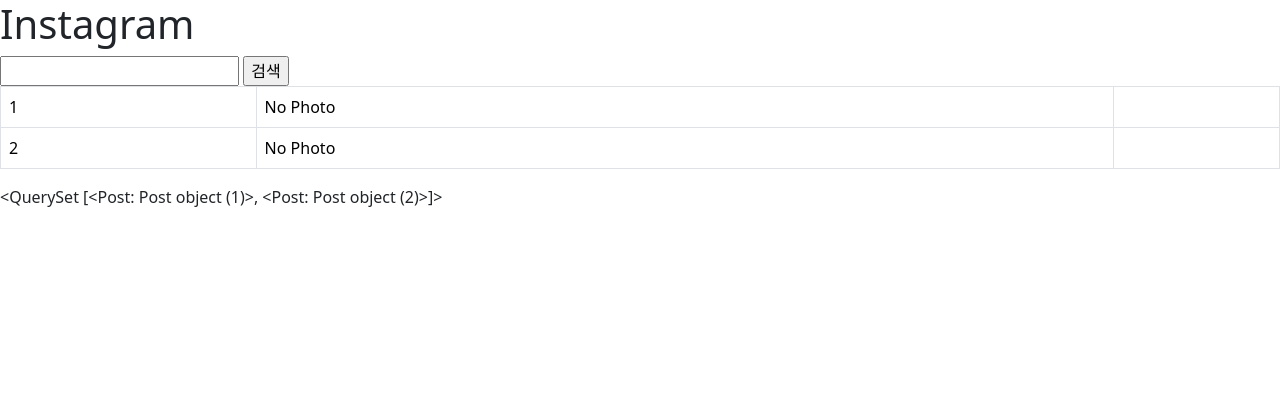
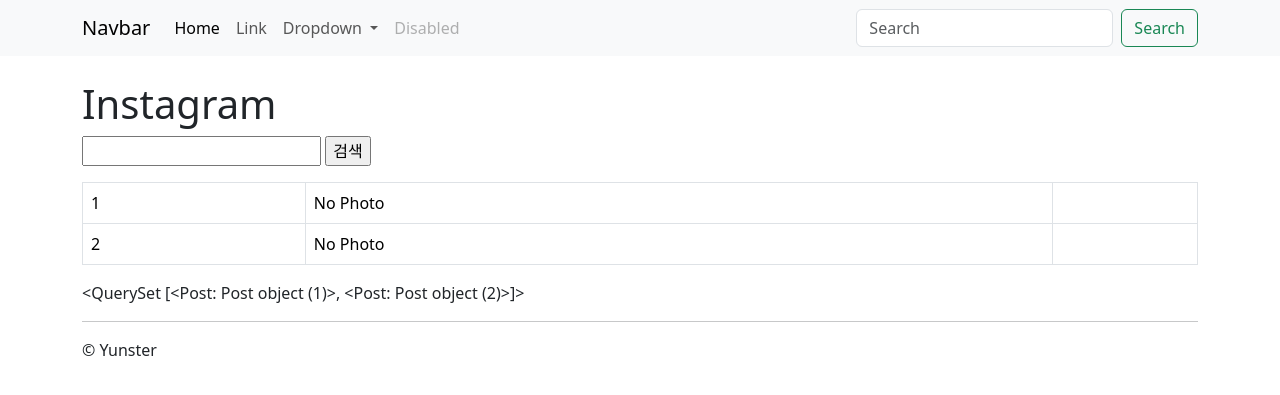
Before and after one commit to Yunster777/askcompany, a Django app: template templates/instagram/post_list.html in a window 1280 px wide. Shown: the top 395 px of the page. Run offline with Django 4.2, Linux system fonts and the light colour scheme; the template is opened without the code that fills it: values that come from a table or form of the project are taken from there, others are empty; data comes from the database, SQL or seed files in the repository; both versions use the stored data as it was after the commit; some libraries are stand-ins or nearby versions.

Commit message:
장고 강의(섹션 5-3 ing)

```diff
--- a/accounts/models.py
+++ b/accounts/models.py
@@ -3,7 +3,6 @@ from django.db import models
 
 
 class Profile(models.Model):
-    user = models.OneToOneField(settings.AUTH_USER_MODEL,
-                                on_delete=models.CASCADE)
+    user = models.OneToOneField(settings.AUTH_USER_MODEL, on_delete=models.CASCADE)
     address = models.CharField(max_length=100)
     zipcode = models.CharField(max_length=6)
--- a/blog1/urls.py
+++ b/blog1/urls.py
@@ -1,7 +1,7 @@
 from django.urls import path
 from .views import post_list
 
-app_name = 'blog1'
+app_name = "blog1"
 urlpatterns = [
-    path('', post_list),
+    path("", post_list),
 ]
--- a/blog1/views.py
+++ b/blog1/views.py
@@ -5,6 +5,6 @@ from .models import Post
 def post_list(request):
     qs = Post.objects.all()
     context = {
-        'post_list': qs,
+        "post_list": qs,
     }
-    return render(request, 'blog1/post_list.html', context)
+    return render(request, "blog1/post_list.html", context)
--- a/instagram/urls.py
+++ b/instagram/urls.py
@@ -1,25 +1,39 @@
 from django.urls import path, re_path, register_converter
-from .views import post_list, post_detail, archives_year
+
+from .views import (
+    post_list,
+    post_detail,
+    post_archive,
+    post_archive_year,
+    post_archive_month,
+    post_archive_day,
+)
+
+from .converters import YearConverter, MonthConverter, DayConverter
 
 
-class YearConverter:
-    regex = r'20\d{2}'
-
-    def to_python(self, value):
-        return int(value)
-
-    def to_url(self, value):
-        return str(value)
+register_converter(YearConverter, "year")
+register_converter(MonthConverter, "month")
+register_converter(DayConverter, "day")
 
 
-register_converter(YearConverter, 'year')
-
-
-app_name = 'instagram'
+app_name = "instagram"
 urlpatterns = [
-    path('', post_list, name='post_list'),
-    path('<int:pk>/', post_detail, name='post_detail'),
+    path("", post_list, name="post_list"),
+    path("<int:pk>/", post_detail, name="post_detail"),
     # path('archives/<int:year>/', archives_year),
     # re_path(r'archives/(?P<year>20\d{2})/', archives_year),
-    path('archives/<year:year>/', archives_year),
+    # path('archives/<year:year>/', archives_year),
+    path("archives/", post_archive, name="post_archive"),
+    path("archives/<year:year>/", post_archive_year, name="post_archive_year"),
+    path(
+        "archives/<year:year>/<month:month>/",
+        post_archive_month,
+        name="post_archive_month",
+    ),
+    path(
+        "archives/<year:year>/<month:month>/<day:day>/",
+        post_archive_day,
+        name="post_archive_day",
+    ),
 ]
--- /dev/null
+++ b/templates/instagram/layout.html
@@ -0,0 +1,82 @@
+{% load static %}
+
+<!doctype html>
+<html lang="ko">
+<head>
+    <meta charset="utf-8">
+    <title>{% block title %}{% endblock title %}</title>
+
+    <link rel="stylesheet"
+          href="{% static 'bootstrap-5.3.2-dist/css/bootstrap.css' %}">
+    <link rel="shortcut icon" href="{% static 'favicon.ico' %}">
+    <script src="{% static 'jquery-3.7.1.min.js' %}"></script>
+    <script src="{% static 'bootstrap-5.3.2-dist/js/bootstrap.js' %}"></script>
+    <style>
+        body {
+            padding-top: 5rem;
+            padding-bottom: 2rem;
+        }
+    </style>
+</head>
+<body>
+<nav class="navbar navbar-expand-lg bg-body-tertiary fixed-top bg-primary">
+    <div class="container">
+        <a class="navbar-brand" href="#">Navbar</a>
+        <button class="navbar-toggler" type="button" data-bs-toggle="collapse"
+                data-bs-target="#navbarSupportedContent"
+                aria-controls="navbarSupportedContent" aria-expanded="false"
+                aria-label="Toggle navigation">
+            <span class="navbar-toggler-icon"></span>
+        </button>
+        <div class="collapse navbar-collapse" id="navbarSupportedContent">
+            <ul class="navbar-nav me-auto mb-2 mb-lg-0">
+                <li class="nav-item">
+                    <a class="nav-link active" aria-current="page" href="#">Home</a>
+                </li>
+                <li class="nav-item">
+                    <a class="nav-link" href="#">Link</a>
+                </li>
+                <li class="nav-item dropdown">
+                    <a class="nav-link dropdown-toggle" href="#" role="button"
+                       data-bs-toggle="dropdown" aria-expanded="false">
+                        Dropdown
+                    </a>
+                    <ul class="dropdown-menu">
+                        <li><a class="dropdown-item" href="#">Action</a></li>
+                        <li><a class="dropdown-item" href="#">Another
+                            action</a></li>
+                        <li>
+                            <hr class="dropdown-divider">
+                        </li>
+                        <li><a class="dropdown-item" href="#">Something else
+                            here</a></li>
+                    </ul>
+                </li>
+                <li class="nav-item">
+                    <a class="nav-link disabled"
+                       aria-disabled="true">Disabled</a>
+                </li>
+            </ul>
+            <form class="d-flex" role="search">
+                <input class="form-control me-2" type="search"
+                       placeholder="Search" aria-label="Search">
+                <button class="btn btn-outline-success" type="submit">Search
+                </button>
+            </form>
+        </div>
+    </div>
+</nav>
+<div class="container">
+    <div class="row">
+        <div class="col-sm-12">
+            {% block content %}
+            {% endblock content %}
+
+            <hr/>
+            &copy; Yunster
+        </div>
+    </div>
+</div>
+
+</body>
+</html>
--- a/templates/instagram/post_list.html
+++ b/templates/instagram/post_list.html
@@ -1,16 +1,19 @@
+{% extends "instagram/layout.html" %}
 {% load bootstrap4 %}
 
-<!doctype html>
-<html lang="ko">
-<head>
-    <meta charset="utf-8">
-    <link href="https://cdn.jsdelivr.net/npm/bootstrap@5.3.2/dist/css/bootstrap.min.css" rel="stylesheet" integrity="sha384-T3c6CoIi6uLrA9TneNEoa7RxnatzjcDSCmG1MXxSR1GAsXEV/Dwwykc2MPK8M2HN" crossorigin="anonymous">
-    <title>Instagram / Post List</title>
-</head>
-<body>
+
+{% block title %}
+
+Instagram / Post List
+
+{% endblock title %}
+
+
+{% block content %}
+
 <h1>Instagram</h1>
 
-    <form action="" method="get">
+<form action="" method="get" style="margin-bottom: 1rem;">
     <input type="text" name="q" value="{{ q }}">
     <input type="submit" value="검색">
 </form>
@@ -31,7 +34,10 @@
             {% endif %}
         </td>
         <td>
+            <!--                        <a href="{% url 'instagram:post_detail' post.pk %}">-->
+            <a href="{{ post.get_absolute_url }}">
                 {{ post.message }}
+            </a>
         </td>
     </tr>
     {% endfor %}
@@ -40,8 +46,7 @@
 {{ page_obj }}
 
 {% if is_paginated %}
-        {% bootstrap_pagination page_obj size="small" justify_content="center" %}
+{% bootstrap_pagination page_obj justify_content="center" %}
 {% endif %}
 
-</body>
-</html>
+{% endblock content %}
```
Also changed, not shown: accounts/urls.py (+2 -5 lines), blog1/models.py (+5 -4 lines), config/settings.py (+8 -7 lines), config/urls.py (+7 -10 lines), instagram/admin.py (+14 -15 lines), instagram/converters.py (added, +16 -0 lines), instagram/models.py (+19 -9 lines), instagram/views.py (+45 -7 lines), templates/instagram/post_archive.html (added, +9 -0 lines), templates/instagram/post_archive_month.html (added, +15 -0 lines), templates/instagram/post_archive_year.html (added, +25 -0 lines), templates/instagram/post_detail.html (+16 -11 lines), db.sqlite3, instagram/static/instagram/test.css (added). Lines whose indentation alone changed are shown as unchanged.
